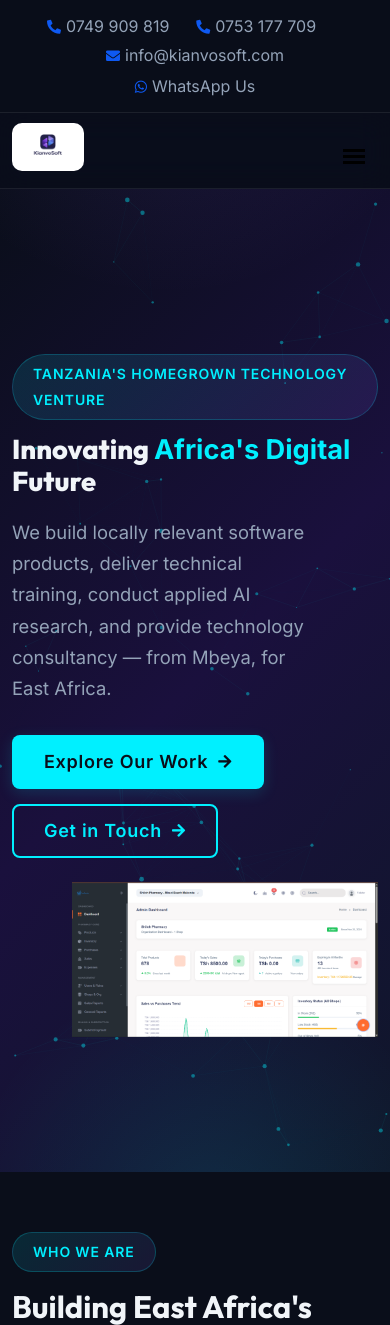
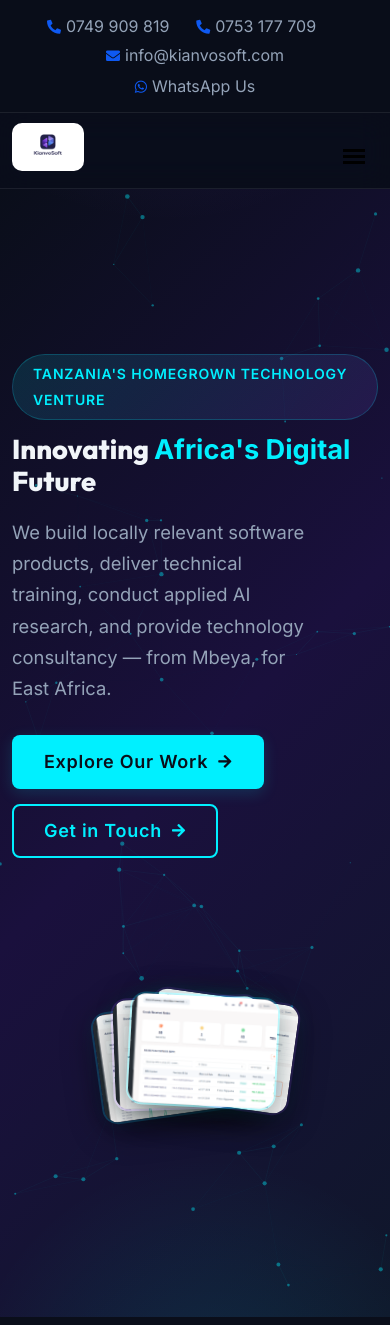
Before and after one commit to AkilaJoseph/KianvoSoft, a Django app: page / in a window 390 px wide; the page is wider, and only the part inside the window is pictured. Shown: the top 1325 px of that part. Run offline with Django 5.2, Linux system fonts and the light colour scheme; data comes from the database, SQL or seed files in the repository; both versions use the stored data as it was after the commit; some libraries are stand-ins or nearby versions.

Commit message:
Refactor code structure for improved readability and maintainability

```diff
--- a/static/assets/css/futuristic.css
+++ b/static/assets/css/futuristic.css
@@ -1033,6 +1033,133 @@ a.btn-three:hover {
 }
 
 /* ============================
+   Playcard Fan — Hero Image Stack
+   ============================ */
+.ks-card-fan {
+  position: relative;
+  display: flex;
+  align-items: center;
+  justify-content: center;
+  min-height: 420px;
+  perspective: 1000px;
+}
+
+.ks-fan-card {
+  position: absolute;
+  width: 280px;
+  aspect-ratio: 4/3;
+  border-radius: 16px;
+  overflow: hidden;
+  border: 2px solid rgba(0, 240, 255, .15);
+  box-shadow: 0 8px 32px rgba(0, 0, 0, .4), 0 0 20px rgba(0, 240, 255, .08);
+  transition: all .4s cubic-bezier(.25, .46, .45, .94);
+  cursor: default;
+  backface-visibility: hidden;
+}
+
+.ks-fan-card img {
+  width: 100%;
+  height: 100%;
+  object-fit: cover;
+  display: block;
+}
+
+/* Each card position — fan out like playing cards */
+.ks-fan-card:nth-child(1) {
+  transform: rotate(-12deg) translateX(-50px) translateY(10px);
+  z-index: 1;
+  border-color: rgba(0, 240, 255, .2);
+}
+
+.ks-fan-card:nth-child(2) {
+  transform: rotate(-5deg) translateX(-18px) translateY(3px);
+  z-index: 2;
+  border-color: rgba(139, 92, 246, .2);
+}
+
+.ks-fan-card:nth-child(3) {
+  transform: rotate(3deg) translateX(15px) translateY(-2px);
+  z-index: 3;
+  border-color: rgba(0, 240, 255, .25);
+}
+
+.ks-fan-card:nth-child(4) {
+  transform: rotate(11deg) translateX(48px) translateY(-8px);
+  z-index: 2;
+  border-color: rgba(139, 92, 246, .15);
+}
+
+.ks-fan-card:nth-child(5) {
+  transform: rotate(18deg) translateX(75px) translateY(-16px);
+  z-index: 1;
+  border-color: rgba(0, 240, 255, .1);
+}
+
+/* Hover: fan spreads further apart */
+.ks-card-fan:hover .ks-fan-card:nth-child(1) {
+  transform: rotate(-18deg) translateX(-80px) translateY(20px);
+  box-shadow: 0 12px 40px rgba(0, 0, 0, .5), 0 0 30px rgba(0, 240, 255, .15);
+}
+
+.ks-card-fan:hover .ks-fan-card:nth-child(2) {
+  transform: rotate(-8deg) translateX(-35px) translateY(6px);
+  box-shadow: 0 12px 40px rgba(0, 0, 0, .5), 0 0 30px rgba(139, 92, 246, .12);
+}
+
+.ks-card-fan:hover .ks-fan-card:nth-child(3) {
+  transform: rotate(4deg) translateX(30px) translateY(-4px);
+  box-shadow: 0 12px 40px rgba(0, 0, 0, .5), 0 0 30px rgba(0, 240, 255, .15);
+}
+
+.ks-card-fan:hover .ks-fan-card:nth-child(4) {
+  transform: rotate(16deg) translateX(70px) translateY(-14px);
+  box-shadow: 0 12px 40px rgba(0, 0, 0, .5), 0 0 30px rgba(139, 92, 246, .12);
+}
+
+.ks-card-fan:hover .ks-fan-card:nth-child(5) {
+  transform: rotate(26deg) translateX(105px) translateY(-26px);
+  box-shadow: 0 12px 40px rgba(0, 0, 0, .5), 0 0 30px rgba(0, 240, 255, .1);
+}
+
+/* Hover lift on individual card */
+.ks-fan-card:hover {
+  z-index: 10 !important;
+  transform: scale(1.05) translateY(-12px) !important;
+  border-color: var(--ks-primary) !important;
+  box-shadow: 0 20px 60px rgba(0, 240, 255, .25), 0 0 40px rgba(0, 240, 255, .1) !important;
+}
+
+/* Responsive */
+@media (max-width: 991px) {
+  .ks-card-fan {
+    min-height: 340px;
+    margin-top: 40px;
+  }
+  .ks-fan-card {
+    width: 200px;
+  }
+  .ks-fan-card:nth-child(1) { transform: rotate(-10deg) translateX(-35px) translateY(8px); }
+  .ks-fan-card:nth-child(2) { transform: rotate(-3deg) translateX(-12px) translateY(2px); }
+  .ks-fan-card:nth-child(3) { transform: rotate(4deg) translateX(12px) translateY(-2px); }
+  .ks-fan-card:nth-child(4) { transform: rotate(10deg) translateX(35px) translateY(-6px); }
+  .ks-fan-card:nth-child(5) { transform: rotate(16deg) translateX(55px) translateY(-12px); }
+}
+
+@media (max-width: 575px) {
+  .ks-card-fan {
+    min-height: 260px;
+  }
+  .ks-fan-card {
+    width: 150px;
+  }
+  .ks-fan-card:nth-child(1) { transform: rotate(-8deg) translateX(-25px) translateY(5px); }
+  .ks-fan-card:nth-child(2) { transform: rotate(-2deg) translateX(-8px) translateY(1px); }
+  .ks-fan-card:nth-child(3) { transform: rotate(3deg) translateX(8px) translateY(-1px); }
+  .ks-fan-card:nth-child(4) { transform: rotate(8deg) translateX(25px) translateY(-4px); }
+  .ks-fan-card:nth-child(5) { transform: rotate(13deg) translateX(40px) translateY(-9px); }
+}
+
+/* ============================
    Custom Sections
    ============================ */
 
--- a/templates/index.html
+++ b/templates/index.html
@@ -8,7 +8,6 @@
 	style="background: var(--ks-gradient-hero); min-height: 92vh; display: flex; align-items: center;">
 	<canvas id="ks-particles-canvas"></canvas>
 	<div class="container">
-		{% if hero_slides %}
 		{% with slide=hero_slides.first %}
 		<div class="row align-items-center gy-4 justify-content-center">
 			<div class="col-xl-7 col-lg-8">
@@ -30,18 +29,23 @@
 					</div>
 				</div>
 			</div>
-			{% if slide.image %}
 			<div class="col-xl-5 col-lg-4 col-md-8">
-				<div class="banner__five-image ks-reveal ks-reveal-delay-2">
-					<div class="banner__five-image-wrapper">
-						<img src="{{ slide.image.url }}" alt="{{ slide.title }}">
+				<div class="ks-card-fan ks-reveal ks-reveal-delay-2">
+					{% for card_slide in hero_slides|slice:":5" %}
+					{% if card_slide.image %}
+					<div class="ks-fan-card">
+						<img src="{{ card_slide.image.url }}" alt="{{ card_slide.title }}">
 					</div>
+					{% endif %}
+					{% empty %}
+					<div class="ks-fan-card">
+						<img src="{% static 'assets/img/banner/banner-five.png' %}" alt="KianvoSoft">
+					</div>
+					{% endfor %}
 				</div>
 			</div>
-			{% endif %}
 		</div>
 		{% endwith %}
-		{% endif %}
 	</div>
 </div>
 <!-- Hero Banner End -->
```
Also changed, not shown: kianvosite/management/commands/seed_data.py (+33 -0 lines), db.sqlite3, media/hero/distribution.png (added), media/hero/grn.png (added), media/hero/sales.png (added).
